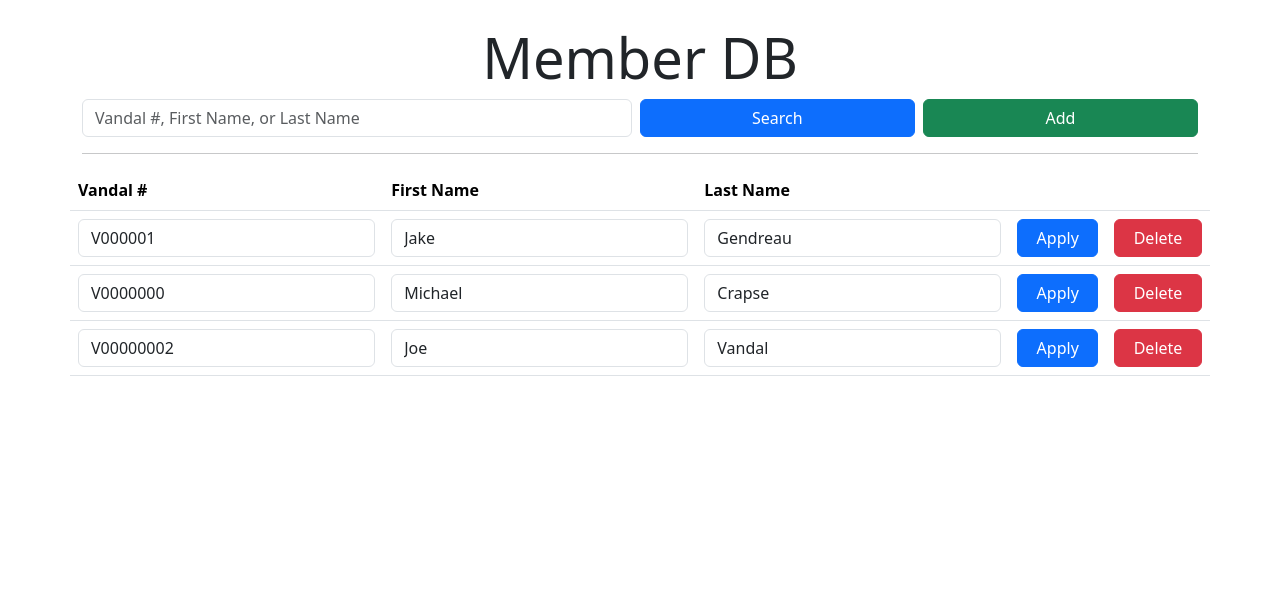
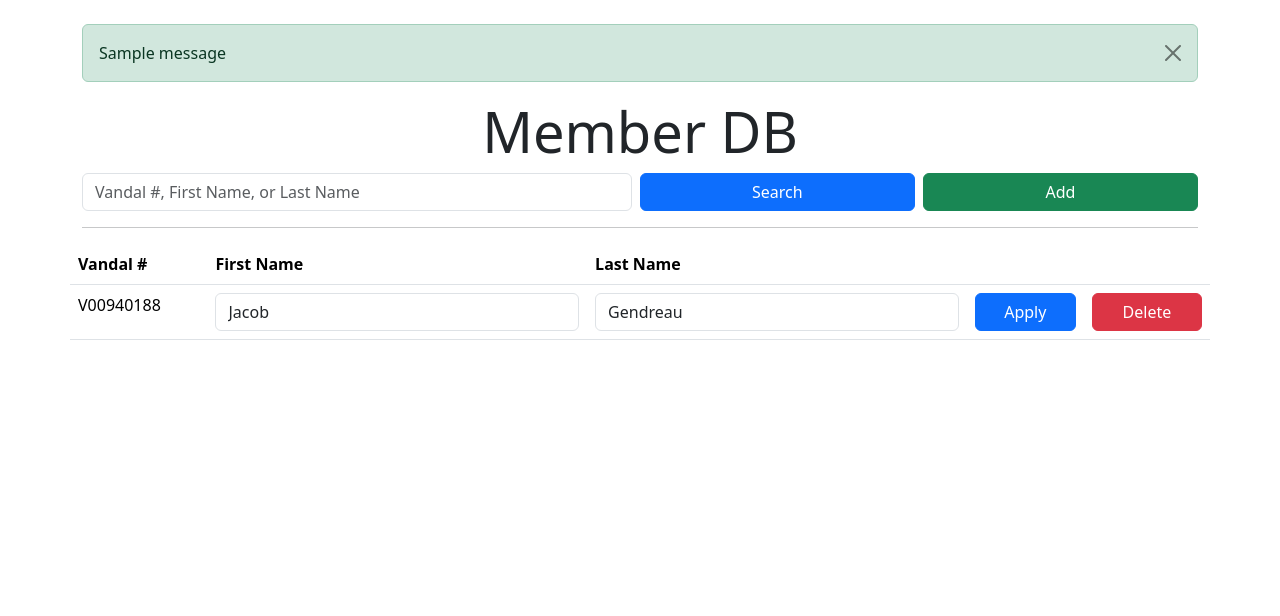
Before and after one commit to JakeG2004/DBLabProject, a Django app: page /vmb/database/member_db/ in a window 1280 px wide. Shown: the part 96-712 px from the top of the page. Run offline with Django 5.2, Linux system fonts and the light colour scheme; data comes from the database, SQL or seed files in the repository; both versions use the stored data as it was before the commit; tables that the repository leaves empty hold one stand-in row (values such as "Sample post"); one stand-in notice (Sample message) is shown.

Commit message:
Added DB integration to members page

```diff
--- a/vmbsite/inventory/models.py
+++ b/vmbsite/inventory/models.py
@@ -52,23 +52,11 @@ class Instrument(models.Model):
 
 class Rents_Uniform(models.Model):
     vandal_number = models.ForeignKey(Member, on_delete=models.CASCADE)
-    uniform_id = models.ForeignKey(Uniform_Piece, on_delete=models.CASCADE)
+    uniform_id = models.ForeignKey(Uniform_Piece, on_delete=models.CASCADE, primary_key=True)
 
     def __str__(self):
         return f"{self.vandal_number}"
 
-    class Meta:
-            # This creates a unique constraint on the pair, effectively acting as a composite PK
-            constraints = [
-                models.UniqueConstraint(fields=['vandal_number', 'uniform_id'], name='unique_uniform_rental')
-            ]
-
 class Rents_Instrument(models.Model):
     vandal_number = models.ForeignKey(Member, on_delete=models.CASCADE)
-    instrument_id = models.ForeignKey(Instrument, on_delete=models.CASCADE)
-
-    class Meta:
-            # This creates a unique constraint on the pair, effectively acting as a composite PK
-            constraints = [
-                models.UniqueConstraint(fields=['vandal_number', 'instrument_id'], name='unique_instrument_rental')
-            ]
+    instrument_id = models.ForeignKey(Instrument, on_delete=models.CASCADE, primary_key=True)
--- a/vmbsite/inventory/templates/vmbsite/member_db.html
+++ b/vmbsite/inventory/templates/vmbsite/member_db.html
@@ -5,9 +5,19 @@
 {% load static %}
 {% block scripts %}
 <script src="https://cdn.jsdelivr.net/npm/chart.js"></script>
+<script src="{% static 'js/members.js' %}"></script>
 {% endblock %}
 
 {% block content %}
+
+{% if messages %}
+    {% for message in messages %}
+        <div class="alert {% if message.tags == 'error' %}alert-danger{% else %}alert-{{ message.tags }}{% endif %} alert-dismissible fade show" role="alert">
+            {{ message }}
+            <button type="button" class="btn-close" data-bs-dismiss="alert" aria-label="Close"></button>
+        </div>
+    {% endfor %}
+{% endif %}
 
 <div class="row">
     <div class="col-md-8 mx-auto text-center">
@@ -20,7 +30,7 @@
         {% csrf_token %}
         <div class="d-flex gap-2 align-items-center">
             <input type="text" id="search_box" class="form-control w-50" name="search_box" placeholder="Vandal #, First Name, or Last Name">
-            <button type="button" id="submit-btn" class="btn btn-primary w-25">Search</button>
+            <button type="submit" id="submit-btn" class="btn btn-primary w-25">Search</button>
             <button type="button" class="btn btn-success w-25" data-bs-toggle="modal" data-bs-target="#addMemberModal">
                 Add
             </button>
@@ -42,27 +52,19 @@
         </tr>
     </thead>
     <tbody>
+        {% for member in members %}
+        <tr data-id="{{ member.vandal_number }}">
+            <td>{{ member.vandal_number }}</td>
+            <td><input type="text" class="form-control first-name" value="{{ member.first_name }}"></td>
+            <td><input type="text" class="form-control last-name" value="{{ member.last_name }}"></td>
+            <td><button class="btn btn-primary update-btn w-100">Apply</button></td>
+            <td><button class="btn btn-danger delete-btn w-100">Delete</button></td>
+        </tr>
+        {% empty %}
         <tr>
-            <td><input type="text" name="vandal_id_1" class="form-control" value="V000001"></td>
-            <td><input type="text" name="first_name_1" class="form-control" value="Jake"></td>
-            <td><input type="text" name="last_name_1" class="form-control" value="Gendreau"></td>
-            <td><button type="submit" class="btn btn-primary w-100">Apply</button></td>
-            <td><button type="submit" class="btn btn-danger w-100">Delete</button></td>
+            <td colspan="5" class="text-center text-muted">No members found in the database.</td>
         </tr>
-        <tr>
-            <td><input type="text" name="vandal_id_2" class="form-control" value="V0000000"></td>
-            <td><input type="text" name="first_name_2" class="form-control" value="Michael"></td>
-            <td><input type="text" name="last_name_2" class="form-control" value="Crapse"></td>
-            <td><button type="submit" class="btn btn-primary w-100">Apply</button></td>
-            <td><button type="submit" class="btn btn-danger w-100">Delete</button></td>
-        </tr>
-        <tr>
-            <td><input type="text" name="vandal_id_3" class="form-control" value="V00000002"></td>
-            <td><input type="text" name="first_name_3" class="form-control" value="Joe"></td>
-            <td><input type="text" name="last_name_3" class="form-control" value="Vandal"></td>
-            <td><button type="submit" class="btn btn-primary w-100">Apply</button></td>
-            <td><button type="submit" class="btn btn-danger w-100">Delete</button></td>
-        </tr>
+        {% endfor %}
     </tbody>
     </table>
 </div>
--- a/vmbsite/inventory/urls.py
+++ b/vmbsite/inventory/urls.py
@@ -14,4 +14,6 @@ urlpatterns = [
     path("database/uniform_rental_db", views.uniform_rental_db, name="uniform_rental_db"),
     path("database/instrument_db/", views.instrument_db, name="instrument_db"),
     path("database/instrument_rental_db", views.instrument_rental_db, name="instrument_rental_db"),
+    path('member/update/<str:pk>/', views.update_member, name='update_member'),
+    path('member/delete/<str:pk>/', views.delete_member, name='delete_member'),
 ]
--- a/vmbsite/inventory/views.py
+++ b/vmbsite/inventory/views.py
@@ -1,5 +1,10 @@
-from django.shortcuts import render
-from django.http import HttpResponse
+from django.shortcuts import render, redirect
+from django.http import HttpResponse, JsonResponse
+from django.contrib import messages
+from django.views.decorators.http import require_POST
+from django.db.models import Q
+from .models import Member
+import json
 
 def index(request):
     return render(request, "vmbsite/index.html")
@@ -35,10 +40,44 @@ def database(request):
     return render(request, "vmbsite/database.html")
 
 def member_db(request):
-    if(request.method == 'POST'):
-        pass
+    if request.method == 'POST':
+        data = request.POST
+        v_id = data.get("vandal_id")
 
-    return render(request, "vmbsite/member_db.html")
+        # Check that this vandal# doesnt already exist
+        if Member.objects.filter(vandal_number=v_id).exists():
+            messages.error(request, f"Error: A member with Vandal ID {v_id} already exists.")
+
+            # Return the same page so they can see the error
+            return render(request, "vmbsite/member_db.html", {
+                'members': Member.objects.all()
+            })
+
+        # Add new member if they don't already exist
+        new_member = Member()
+        new_member.vandal_number = v_id
+        new_member.first_name = data.get("first_name")
+        new_member.last_name = data.get("last_name")
+        new_member.save()
+
+        # Redirect with success message
+        messages.success(request, "Member added successfully!")
+        return redirect('vmb:member_db')
+
+    # Search feature
+    members = Member.objects.all()
+    if request.method == 'GET':
+        data = request.GET
+        query = data.get('search_box')
+        if(query):
+            members = members.filter(
+                Q(vandal_number__icontains=query) |
+                Q(first_name__icontains=query) |
+                Q(last_name__icontains=query)
+            )
+
+    # Return the search
+    return render(request, "vmbsite/member_db.html", {'members': members})
 
 def uniform_db(request):
     if(request.method == 'POST'):
@@ -63,3 +102,18 @@ def uniform_rental_db(request):
         pass
 
     return render(request, "vmbsite/instrument_db.html")
+
+@require_POST
+def update_member(request, pk):
+    member = Member.objects.get(pk=pk)
+    data = json.loads(request.body) # Parse JSON from JS fetch
+    member.first_name = data.get('first_name')
+    member.last_name = data.get('last_name')
+    member.save()
+    return JsonResponse({'status': 'success'})
+
+@require_POST
+def delete_member(request, pk):
+    member = Member.objects.get(pk=pk)
+    member.delete()
+    return JsonResponse({'status': 'success'})
```
Also changed, not shown: vmbsite/inventory/static/js/members.js (added, +43 -0 lines), vmbsite/inventory/static/js/uniform.js (added, +43 -0 lines), vmbsite/db.sqlite3, vmbsite/inventory/migrations/0006_remove_rents_instrument_unique_instrument_rental_and_more.py (added).
